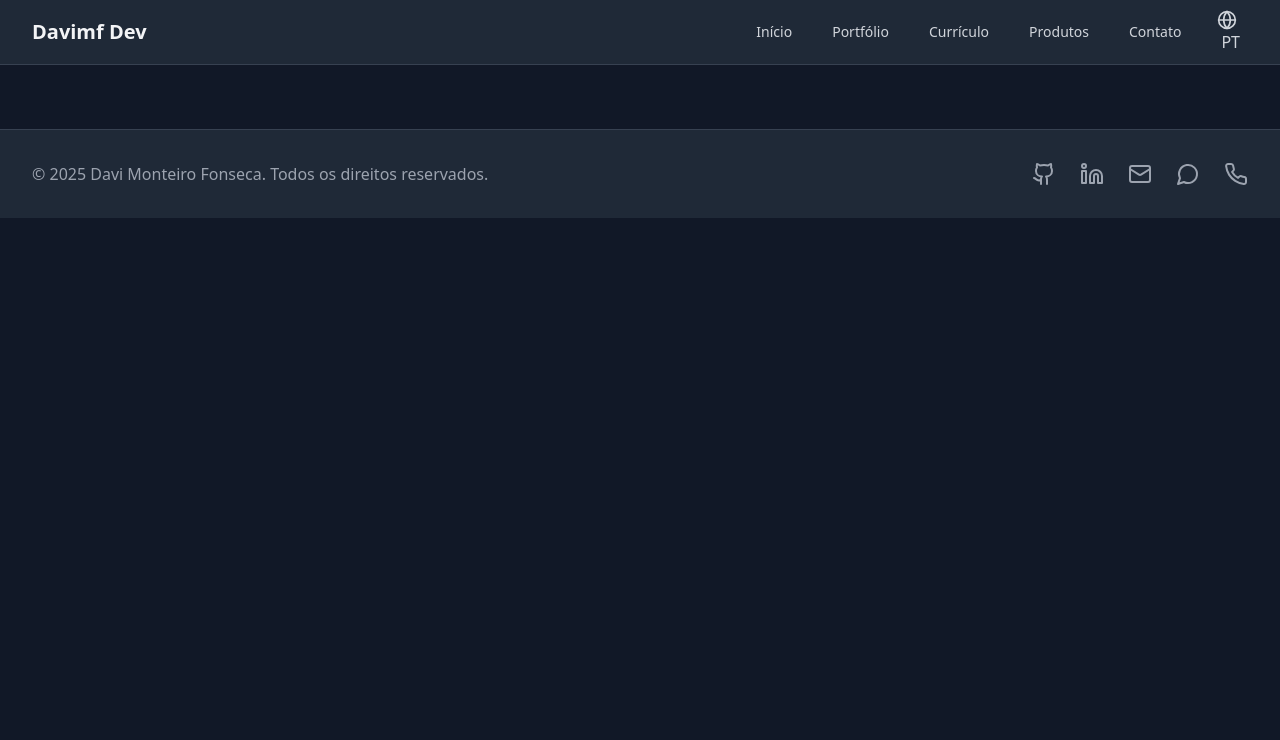
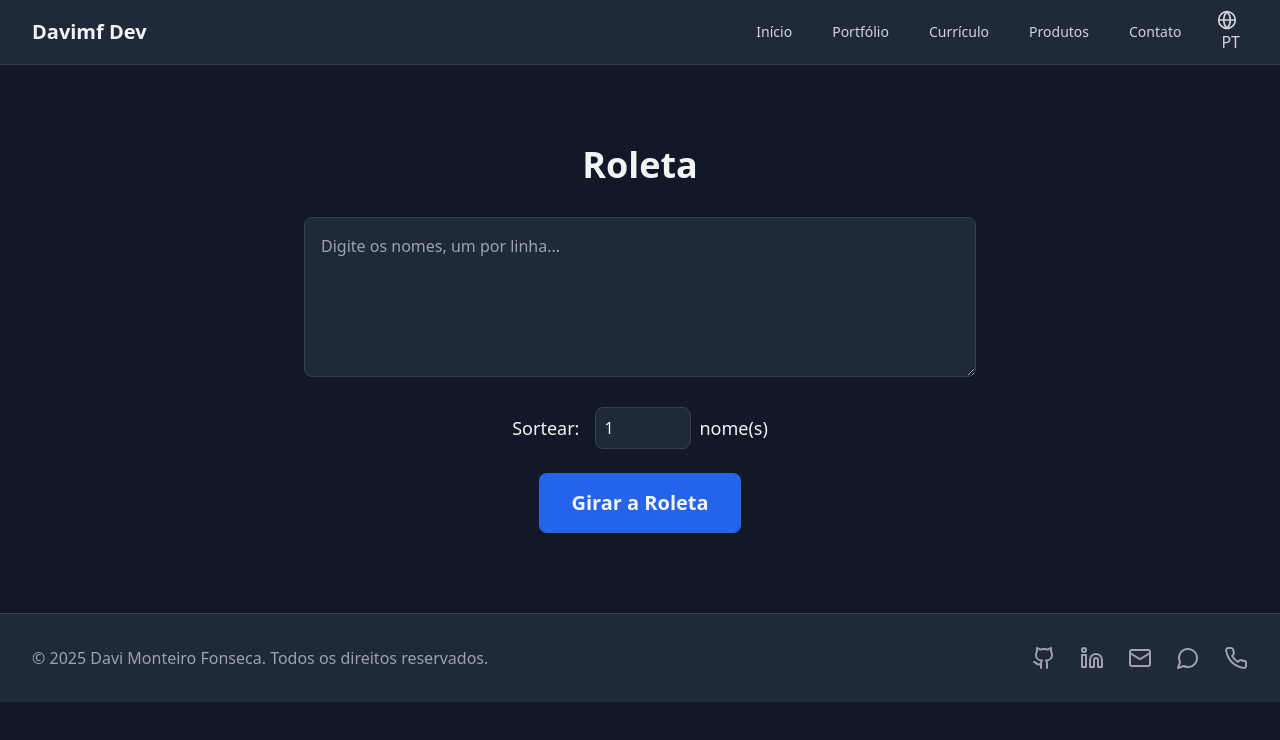
Before and after one commit to davimfdev/davimf.dev, a React (Vite) app: page /roulette in a window 1280 px wide. Shown: the top 740 px of the page. Built offline with nearby package versions, Linux system fonts and the light colour scheme.

Commit message:
Added Roulette.tsx

```diff
--- a/src/App.tsx
+++ b/src/App.tsx
@@ -8,6 +8,7 @@ import Products from './pages/Products';
 import Contact from './pages/Contact';
 import Calculator from "./pages/Calculator.tsx";
 import Plans from "./pages/Plans.tsx";
+import Roulette from "./pages/Roulette.tsx";
 
 function App() {
   return (
@@ -22,6 +23,7 @@ function App() {
             <Route path="/contact" element={<Contact />} />
             <Route path="/calc" element={<Calculator />} />
             <Route path="/plans" element={<Plans />} />
+            <Route path="/roulette" element={<Roulette />} />
           </Routes>
         </Layout>
       </Router>
--- /dev/null
+++ b/src/pages/Roulette.tsx
@@ -0,0 +1,79 @@
+import { useState } from 'react';
+
+const Roulette = () => {
+  const [names, setNames] = useState('');
+  const [numberOfWinners, setNumberOfWinners] = useState(1);
+  const [winners, setWinners] = useState<string[]>([]);
+  const [isSpinning, setIsSpinning] = useState(false);
+
+  const handleSpin = () => {
+    const nameList = names.split('\n').filter(name => name.trim() !== '');
+    if (nameList.length === 0) {
+      return;
+    }
+
+    setIsSpinning(true);
+    setWinners([]);
+
+    setTimeout(() => {
+      const shuffled = nameList.sort(() => 0.5 - Math.random());
+      const selectedWinners = shuffled.slice(0, Math.min(numberOfWinners, shuffled.length));
+      setWinners(selectedWinners);
+      setIsSpinning(false);
+    }, 3000); // 3 seconds for animation
+  };
+
+  return (
+    <div className="container mx-auto px-4 py-12 text-center">
+      <h1 className="text-4xl font-bold mb-8">Roleta</h1>
+      <div className="max-w-2xl mx-auto">
+        <div className="mb-6">
+          <textarea
+            className="w-full h-40 p-4 bg-gray-800 border border-gray-700 rounded-lg focus:outline-none focus:ring-2 focus:ring-blue-500"
+            placeholder="Digite os nomes, um por linha..."
+            value={names}
+            onChange={(e) => setNames(e.target.value)}
+          />
+        </div>
+        <div className="mb-6 flex justify-center items-center">
+          <label htmlFor="numberOfWinners" className="mr-4 text-lg">Sortear:</label>
+          <input
+            id="numberOfWinners"
+            type="number"
+            min="1"
+            className="w-24 p-2 bg-gray-800 border border-gray-700 rounded-lg focus:outline-none focus:ring-2 focus:ring-blue-500"
+            value={numberOfWinners}
+            onChange={(e) => setNumberOfWinners(Math.max(1, parseInt(e.target.value, 10) || 1))}
+          />
+           <span className="ml-2 text-lg">nome(s)</span>
+        </div>
+        <button
+          className={`px-8 py-4 text-xl font-bold rounded-lg transition-all duration-300 ${isSpinning ? 'bg-gray-600 cursor-not-allowed' : 'bg-blue-600 hover:bg-blue-700'}`}
+          onClick={handleSpin}
+          disabled={isSpinning}
+        >
+          {isSpinning ? 'Sorteando...' : 'Girar a Roleta'}
+        </button>
+
+        {isSpinning && (
+          <div className="mt-12">
+            <div className="animate-spin-slow border-8 border-t-blue-500 border-gray-700 rounded-full w-32 h-32 mx-auto"></div>
+          </div>
+        )}
+
+        {winners.length > 0 && !isSpinning && (
+          <div className="mt-12">
+            <h2 className="text-3xl font-bold mb-4">Vencedor(es):</h2>
+            <ul className="text-2xl text-green-400">
+              {winners.map((winner, index) => (
+                <li key={index}>{winner}</li>
+              ))}
+            </ul>
+          </div>
+        )}
+      </div>
+    </div>
+  );
+};
+
+export default Roulette;
--- a/src/styles/animations.css
+++ b/src/styles/animations.css
@@ -23,3 +23,16 @@
     opacity: 0;
   }
 }
+
+.animate-spin-slow {
+  animation: spin 3s linear infinite;
+}
+
+@keyframes spin {
+  from {
+    transform: rotate(0deg);
+  }
+  to {
+    transform: rotate(360deg);
+  }
+}
```
